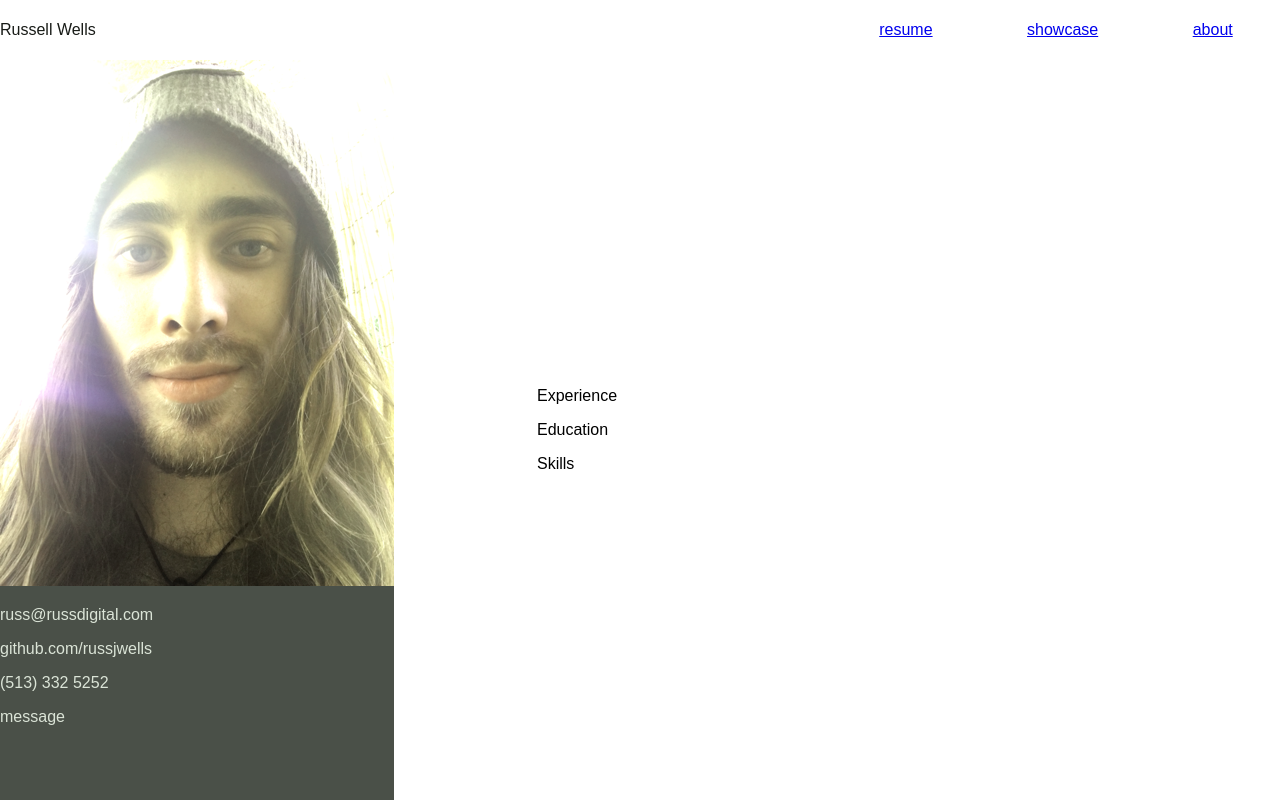
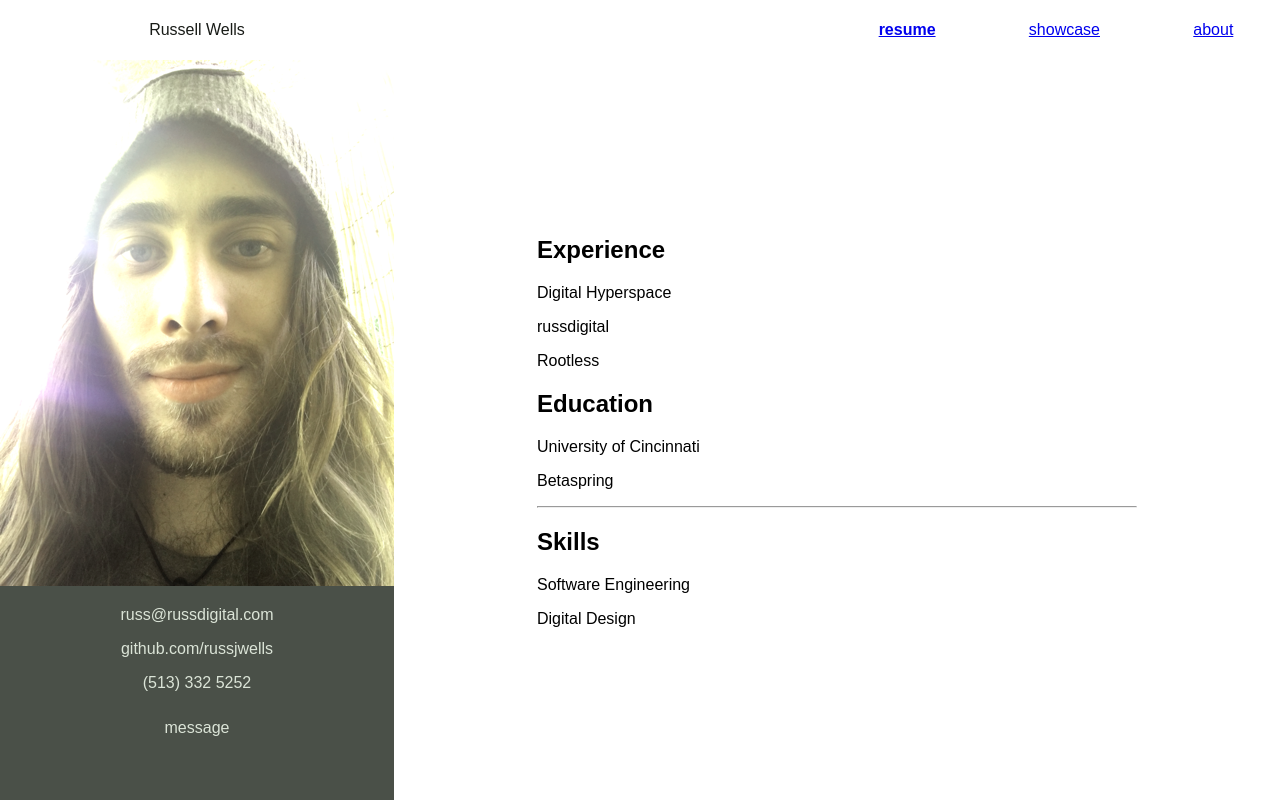
Before and after one commit to russjwells/russellwellsonline, a React (Create React App) app: page / in a window 1280 px wide. Built offline with nearby package versions, Linux system fonts and the light colour scheme.

Commit message:
styles, active routes, component js files

```diff
--- a/src/App.css
+++ b/src/App.css
@@ -15,7 +15,6 @@
   display: flex;
   flex-direction: column;
 }
-
 .App-logo {
   animation: App-logo-spin infinite 20s linear;
   height: 20px;
@@ -24,10 +23,14 @@
   width: 394px;
   height: 60px;
   line-height: 60px;
+  text-align: center;
 }
 img {
   border: 0;
   border-style: none;
+}
+.ActiveMenuItem{
+  font-weight: bold;
 }
 .Menu {
   display: flex;
@@ -60,6 +63,8 @@ img {
   height: 100%;
   flex: 1 1 1;
   color: #DBE4D7;
+  text-align: center;
+  flex-direction: column;
 }
 .Rightside {
   background-color: #FEFFF8;
@@ -73,7 +78,16 @@ img {
   display: flex;
 
 }
-
+.Message{
+  align-self: flex-end;
+  height: 40px;
+  line-height: 40px;
+}
+.Message:hover{
+  background-color: #FFF;
+  color: #4A5048;
+  cursor: pointer;
+}
 .App-intro {
   font-size: large;
 }
--- a/src/Header.js
+++ b/src/Header.js
@@ -7,9 +7,9 @@ class Header extends Component {
       <div className="Header">
         <div className="Title">Russell Wells</div>
         <div className="Menu">
-          <Link to='/'><div>resume</div></Link>
-          <Link to='/showcase'><div>showcase</div></Link>
-          <Link to='/about'><div>about</div></Link>
+          <Link to='/' activeClassName='ActiveMenuItem'><div>resume</div></Link>
+          <Link to='/showcase' activeClassName='ActiveMenuItem'><div>showcase</div></Link>
+          <Link to='/about' activeClassName='ActiveMenuItem'><div>about</div></Link>
         </div>
       </div>
     );
--- a/src/Resume.js
+++ b/src/Resume.js
@@ -4,9 +4,17 @@ class Resume extends Component {
   render(){
     return(
       <div className="resume">
-        <p>Experience</p>
-        <p>Education</p>
-        <p>Skills</p>
+        <h2>Experience</h2>
+        <p>Digital Hyperspace</p>
+        <p>russdigital</p>
+        <p>Rootless</p>
+        <h2>Education</h2>
+        <p>University of Cincinnati</p>
+        <p>Betaspring</p>
+        <hr />
+        <h2>Skills</h2>
+        <p>Software Engineering</p>
+        <p>Digital Design</p>
       </div>
     );
   }
--- a/src/Site.js
+++ b/src/Site.js
@@ -1,6 +1,5 @@
 import React, { Component } from 'react';
 import Header from './Header.js'
-import Sidebar from './Sidebar.js'
 import Content from './Content.js'
 
 class Site extends Component {
@@ -9,7 +8,6 @@ class Site extends Component {
       <div className="Site">
         <Header />
         <Content display={this.props.children}/>
-
       </div>
     )
   }
```
Also changed, not shown: src/ProjectList.js (added), src/ProjectListItem.js (added).
